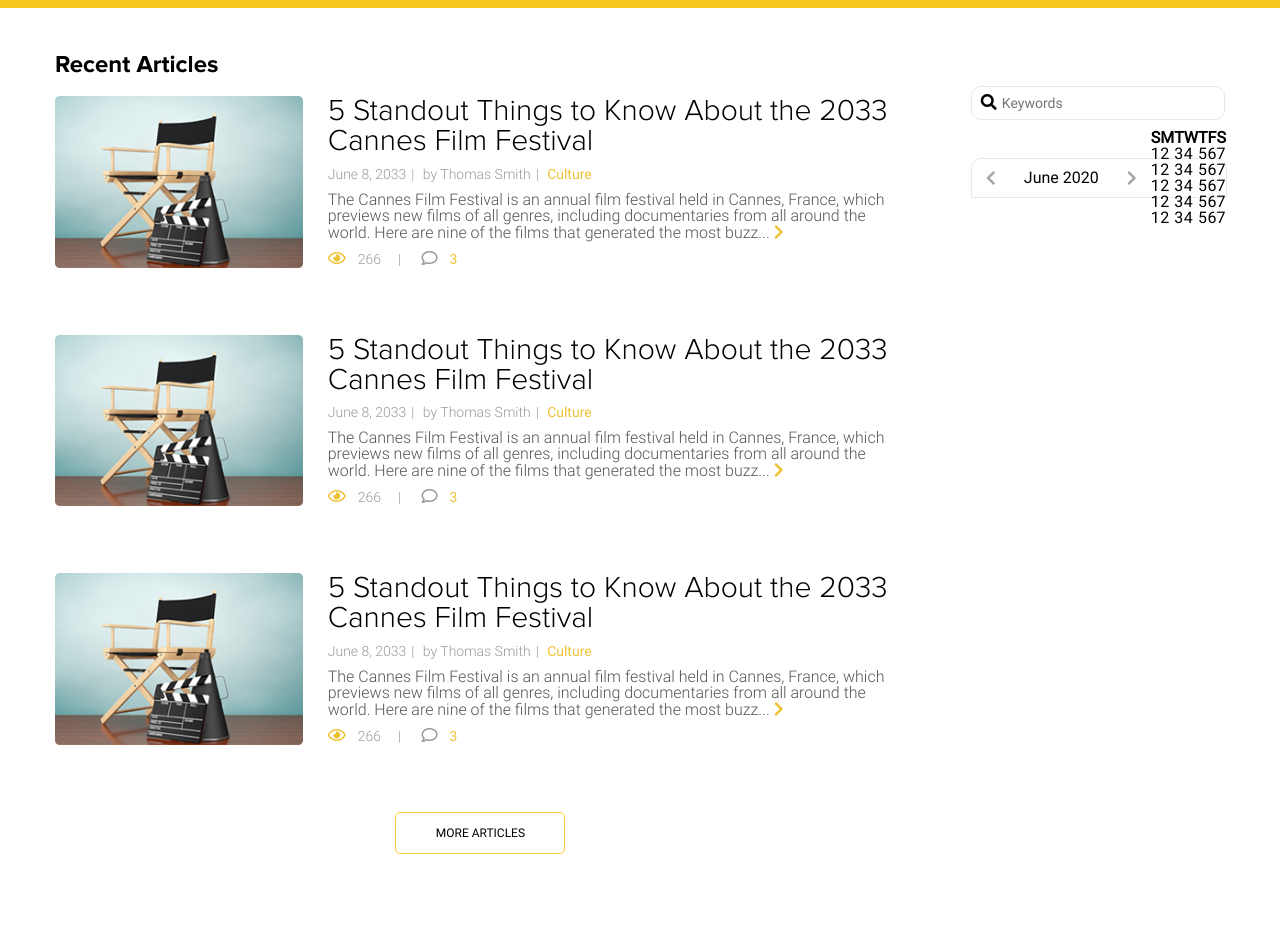
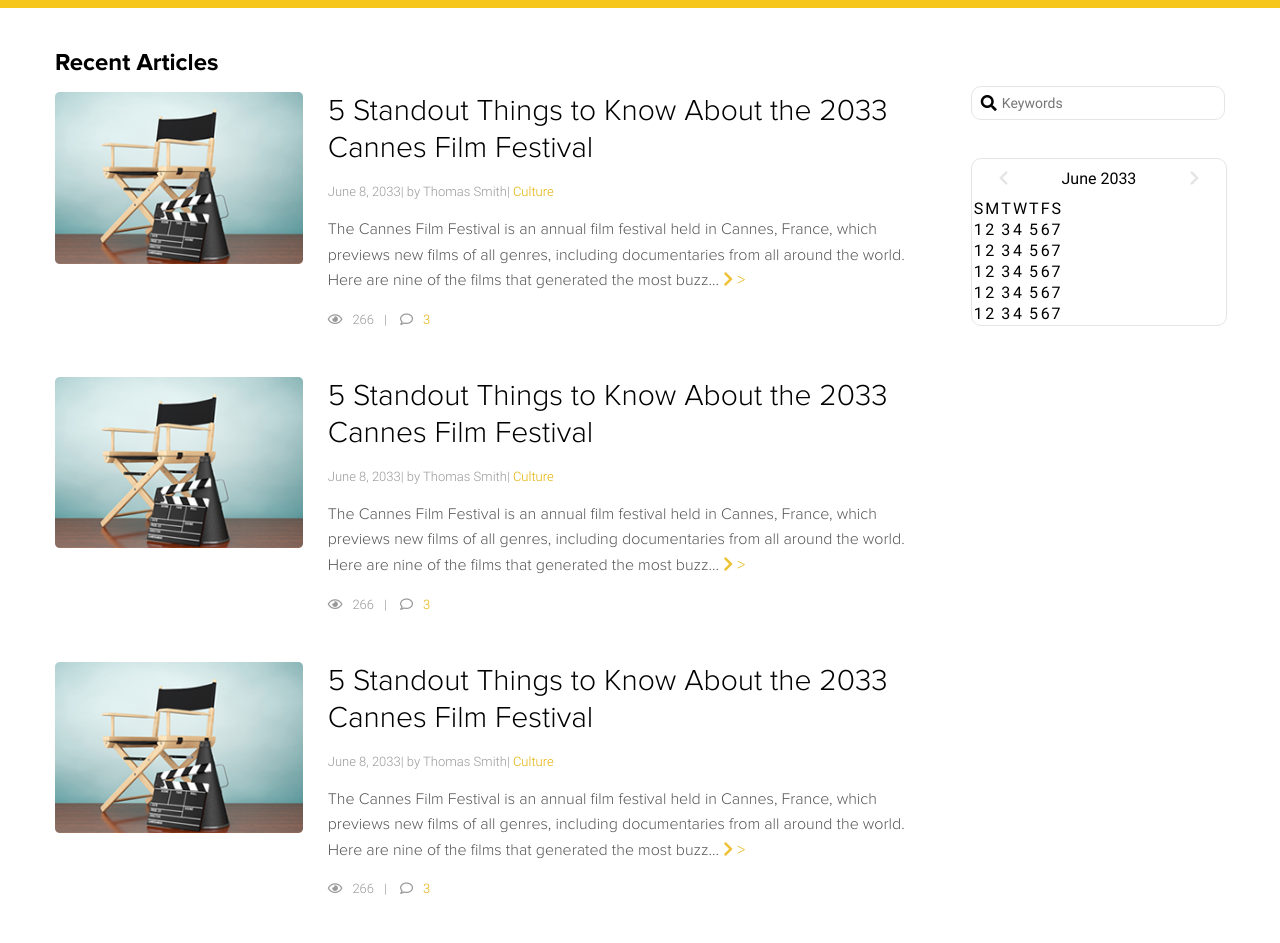
Before and after one commit to lundeen-bryan/gotham, a plain HTML site: page site/index.html in a window 1280 px wide. Shown: the part 59-1002 px from the top of the page. Drawn offline with Linux system fonts and the light colour scheme; files whose address does not match are found by name.

Commit message:
## Fixed bug with Calendar Vertical align
For some reason my code with different measurements
than Vertex did not line up vertically. I replaced
the code in my project with the css/style.css from
the Vertex original files.

```diff
--- a/site/css/style.css
+++ b/site/css/style.css
@@ -1,242 +1,260 @@
-/*
-*  html5resetcss
-*/
-html,body,div,span,object,iframe,h1,h2,h3,h4,h5,h6,p,blockquote,pre,abbr,address,cite,code,del,dfn,em,img,ins,kbd,q,samp,small,strong,sub,sup,var,b,i,dl,dt,dd,ol,ul,li,fieldset,form,label,legend,table,caption,tbody,tfoot,thead,tr,th,td,article,aside,canvas,details,figcaption,figure,footer,header,hgroup,menu,nav,section,summary,time,mark,audio,video{margin:0;padding:0;border:0;outline:0;font-size:100%;vertical-align:baseline;background:transparent}
-body{line-height:1}
-article,aside,details,figcaption,figure,footer,header,hgroup,menu,nav,section{display:block}
-nav ul{list-style:none}
-blockquote,q{quotes:none}
-blockquote:before,blockquote:after,q:before,q:after{content:none}
-a{margin:0;padding:0;font-size:100%;vertical-align:baseline;background:transparent}
-ins{background-color:#ff9;color:#000;text-decoration:none}
-mark{background-color:#ff9;color:#000;font-style:italic;font-weight:bold}
-del{text-decoration:line-through}
-abbr[title],dfn[title]{border-bottom:1px dotted;cursor:help}
-table{border-collapse:collapse;border-spacing:0}
-hr{display:block;height:1px;border:0;border-top:1px solid #ccc;margin:1em 0;padding:0}
-input,select{vertical-align:middle}
-/* close html4 css reset */
-/* BODY */
-@font-face{
+/* ============================= */
+/* CSS Reset =================== */
+/* ============================= */
+html, body, div, span, applet, object, iframe,
+h1, h2, h3, h4, h5, h6, p, blockquote, pre,
+a, abbr, acronym, address, big, cite, code,
+del, dfn, em, img, ins, kbd, q, s, samp,
+small, strike, strong, sub, sup, tt, var,
+b, u, i, center,
+dl, dt, dd, ol, ul, li,
+fieldset, form, label, legend,
+table, caption, tbody, tfoot, thead, tr, th, td,
+article, aside, canvas, details, embed,
+figure, figcaption, footer, header, hgroup,
+menu, nav, output, ruby, section, summary,
+time, mark, audio, video {
+	margin: 0;
+	padding: 0;
+	border: 0;
+	font-size: 100%;
+	font: inherit;
+	vertical-align: baseline;
+}
+/* HTML5 display-role reset for older browsers */
+/* article, aside, details, figcaption, figure,
+footer, header, hgroup, menu, nav, section {
+	display: block;
+}
+body {
+	line-height: 1;
+}
+ol, ul {
+	list-style: none;
+}
+blockquote, q {
+	quotes: none;
+}
+blockquote:before, blockquote:after,
+q:before, q:after {
+	content: '';
+	content: none;
+}
+table {
+	border-spacing: 0;
+} */
+/* ============================= */
+@font-face {
 	font-family: Roboto;
 	src: url('../fonts/Roboto-Regular.woff') format('woff'),
 		 url('../fonts/Roboto-Regular.ttf') format('truetype');
 }
-@font-face{
-    font-family: ProximaNova-Light;
-    src: url('../fonts/ProximaNova-Light.woff') format('woff');
+@font-face {
+	font-family: Roboto;
+	src: url('../fonts/Roboto-Light.woff') format('woff'),
+		 url('../fonts/Roboto-Light.ttf') format('truetype');
 	font-weight: 300;
 }
 @font-face {
-    font-family: ProximaNova-Regular;
+	font-family: Proxima;
+	src: url('../fonts/ProximaNova-Light.woff') format('woff'),
+		 url('../fonts/ProximaNova-Light.ttf') format('truetype');
+	font-weight: 300;
+}
+@font-face {
+	font-family: Proxima;
 	src: url('../fonts/ProximaNova-Regular.woff') format('woff'),
 		 url('../fonts/ProximaNova-Regular.ttf') format('truetype');
 }
 @font-face {
-        font-family: ProximaNova-Bold;
+	font-family: Proxima;
 	src: url('../fonts/ProximaNova-Bold.woff') format('woff'),
 		 url('../fonts/ProximaNova-Bold.ttf') format('truetype');
+	font-weight: bold;
 }
-    @font-face {
-        font-family: Roboto-Light;
-        src: url('../fonts/Roboto-Light.ttf') format('truetype'),
-             url('../fonts/Roboto-Light.woff') format('woff');
-    }
-
-body{
+body {
 	font-size: 16px;
 	font-family: Roboto;
 }
-/* END OF BODY */
-/* HEADER */
-.page-header, .page-footer{
+/* ============================= */
+/* Header ====================== */
+/* ============================= */
+.page-header, .page-footer {
 	height: 67px;
 	width: 100%;
-    background-color: rgb(247, 198, 29);
+	background-color: #f7c61d;
 }
-.wrapper{
+.wrapper {
 	width: 1170px;
 	height: 100%;
 	margin: 0 auto;
 }
-.page-header .wrapper, .page-footer .wrapper{
+.page-header .wrapper, .page-footer .wrapper {
 	display: flex;
 	justify-content: space-around;
 	align-items: center;
 }
-nav ul{
+nav ul {
 	display: flex;
 	justify-content: space-between;
 }
-.page-header nav a{
-    font-family: ProximaNova-Regular;
-    color: black;
+.page-header nav a {
+	font-family: Proxima;
+	color: #000;
 	text-transform: uppercase;
 	text-decoration: none;
-    padding: 0 30px;
+	padding: 0 35px;
 }
-/* MAIN */
-.main>.wrapper{
+/* ============================= */
+/* Main ======================== */
+/* ============================= */
+.main>.wrapper {
 	display: flex;
 }
-main{
+main {
 	width: 77%;
 }
-.right-sidebar{
+.right-sidebar {
 	width: 23%;
 }
-img{
+img {
 	width: 100%;
 }
-/* =============ARTICLES============= */
-h2{
-    font-family: ProximaNova-Bold;
+article {
+	display: flex;
+	margin-bottom: 50px;
+}
+h2 {
+	font-family: Proxima;
+	font-weight: bold;
 	font-size: 24px;
-    /* font-weight: bold; */
-    /* ? no need to bold since the font style is bold */
-    margin: 45px auto 19px auto;
+	margin: 40px 0 15px;
 }
-article{
-    /* set the article beside the picture using flex */
-    display: flex;
-    margin-bottom: 64px;
+article h3 {
+	font-family: Proxima;
+	font-weight: 300;
+	font-size: 30px;
 }
-.article-left{
-    /* the image is 30% of the
-     * total space
-    */
+.article-left {
 	width: 30%;
 }
-/* =============IMAGE============= */
-.article-left img{
-    /* round the edges of the image border */
+.article-left img {
 	border-radius: 3px;
 }
-
-.article-right{
+.article-right {
 	width: 70%;
 	display: flex;
 	flex-direction: column;
 	padding-left: 25px;
 	justify-content: space-between;
 }
-article h3{
-    /* title of the article */
-    font-size: 30px;
-    font-family: ProximaNova-Light;
-    font-weight: 350;
+.article-right .meta {
+	margin: 18px 0;
 }
-
-.meta, .additional{
-    /* light colored text under title */
-    font-size: 14px;
-    font-family: Roboto-Light;
-    font-weight: lighter;
-    color: rgb(153, 153, 153);
-    /* display: inline-block; */
+.article-right .additional {
+	margin-top: 18px;
 }
-
-.meta>span::after, .additional>span::after{
-    /* upright bar separating elements under title */
-    /* same for the views/comments section */
+.meta {
+	font-family: Roboto;
+	font-weight: 300;
+	color: #999;
+	font-size: 13px;
+}
+.meta span::after {
+	display: inline-block;
 	content: "|";
-    display: inline-block;
-    color: rgb(153, 153, 153);
-    padding: 5px 5px;
-    /* margin: auto 12px; */
+	color: #999;
+	font-size: 13px;
 }
-
-.meta>span:last-child::after, .additional>.comments:last-child::after{
-    /* last element under title doesn't have a bar */
+.meta span:last-child::after {
 	display: none;
 }
-
-.views::before{
-    /* same for the views/comments section using unicode for eye*/
+.category {
+	color: #e3b002;
+}
+.description {
+	color: #555;
+	font-size: 16px;
+	font-family: Proxima;
+	font-weight: 300;
+	line-height: 1.6;
+}
+.description::after {
+	content: ">";
+	color: #e3b002;
+}
+.additional {
+	color: #999;
+	font-family: Roboto;
+	font-weight: 300;
+	font-size: 13px;
+}
+.views::after {
+	content: "|";
+	margin: 0 10px;
+}
+.comments {
+	color: #e3b002;
+}
+.views::before, .comments::before {
 	content: '\f06e';
 	font-family: 'Font Awesome 5 Free';
-    font-size: 16px;
-    text-align: justify;
-    color: rgb(238, 194, 52);
-    margin-right: 12px;
+	font-size: 13px;
+	margin-right: 10px;
 }
-.views::after{
-    margin-left: 12px;
+.comments::before {
+	content: '\f075';
+	color: #999;
 }
-
-.comments::before{
-    content: '\f075';
-    font-family: 'Font Awesome 5 Free';
-    font-size: 16px;
-    text-align: justify;
-    color: rgb(153, 153, 153);
-    margin: auto 12px;
-}
-.category, .comments{
-    /* the last element is a different color */
-    font-family: Roboto;
-    color: rgb(238, 194, 52);
-    font-weight: 300;
-}
-
-.description{
-    /* description text summing the body of the article */
-    font-family: Roboto-Light;
-    font-size: 16px;
-    font-weight: 300;
-    color: rgb(85, 85, 85);
-}
-
-/* ==============BUTTON============== */
-.more{
-    display: block;
+.more {
 	width: 170px;
 	height: 42px;
 	background: transparent;
-    color: black;
+	color: #000;
+	font-size: 12px;
 	font-family: Roboto;
-    font-size: 12px;
 	text-transform: uppercase;
-    border: 1px solid #f9cc33; /* rgb(249, 204, 51) */
+	border: 1px solid #e3b002;
 	border-radius: 5px;
+	outline: none;
 	text-align: center;
 	margin: 0 auto;
 	display: block;
 }
-
-/* ==============RIGHT SIDEBAR============== */
-aside.right-sidebar{
+/* ============================= */
+/* Aside ======================= */
+/* ============================= */
+aside.right-sidebar {
 	padding-top: 78px;
 	padding-left: 65px;
 }
-.search-box{
+.search-box {
 	width: 100%;
 	position: relative;
 }
-.search-box label{
+.search-box label {
 	position: absolute;
 	left: 10px;
 	top: 8px;
 	z-index: 100;
 }
-.search-box input{
+.search-box input {
 	width: 100%;
 	border-radius: 10px;
 	padding: 8px 10px 8px 30px;
 	outline: none;
-    border: 1px solid rgb(232, 232, 232);
+	border: 1px solid #e5e5e5;
 	font-family: Roboto;
 	font-size: 14px;
 	box-sizing: border-box;
 }
-
-.calendar-widget{
-    border: 1px solid rgb(232, 232, 232);
+.calendar-widget {
+	border: 1px solid #e5e5e5;
 	width: 100%;
 	border-radius: 10px;
 	margin-top: 38px;
 }
-.calendar-widget, .calendar-top{
+.calendar-widget .calendar-top {
 	display: flex;
 	justify-content: space-around;
 	align-items: center;
@@ -244,43 +262,103 @@
 	width: 100%;
 	border-radius: 10px 10px 0 0;
 }
-
-.calendar-prev, .calendar-next{
-    color: rgb(166, 166, 166);
+.calendar-prev, .calendar-next {
+	color: #e5e5e5;
 }
-
-/* FOOTER */
-.page-footer{
-    margin: 100px 0;
+/* .calendar-widget table {
+	width: calc(100% + 4px);
+	margin-left: -2px;
+	border-radius: 0 0 10px 10px;
 }
-.page-footer>.wrapper>*{
+.calendar-widget table th {
+	height: 26px;
+	background: #e7e7e7;
+	color: #888;
+	text-align: center;
+	vertical-align: middle;
+}
+.calendar-widget table td {
+	height: 33px;
+	text-align: center;
+	vertical-align: middle;
+	border: 1px solid #e5e5e5;
+	color: #e5e5e5;
+}
+.calendar-widget tr:last-child td:first-child {
+	border-radius: 0 0 0 10px;
+}
+.calendar-widget tr:last-child td:last-child {
+	border-radius: 0 0 10px 0;
+}
+.calendar-widget .current-month {
+	color: #4d4d4d;
+}
+.calendar-widget .current-day {
+	background-color: #f7c61d;
+	color: #fff;
+}
+.popular-news article {
+	flex-direction: column;
+	margin-bottom: 20px;
+}
+.popular-news h3 {
+	font-size: 16px;
+	font-family: Roboto;
+	line-height: 1.2;
+	margin-top: 10px;
+}
+.popular-news h2 {
+	font-family: Proxima;
+	font-size: 18px;
+	font-weight: bold;
+	display: flex;
+	white-space: nowrap;
+	align-items: center;
+}
+.popular-news h2::after {
+	content: '.';
+	font-size: 0;
+	display: block;
+	width: 100%;
+	height: 1px;
+	border-top: 1px solid #e5e5e5;
+	margin-left: 20px;
+} */
+/* ============================= */
+/* Footer ====================== */
+/* ============================= */
+.page-footer {
+	margin: 100px 0 0;
+}
+.page-footer>.wrapper>* {
 	width: 33.33%;
 }
-.copy{
-    font-family: ProximaNova-Light;
-    font-weight: 300px;
+.copy {
+	font-family: Proxima;
+	font-weight: 300;
 	font-size: 13px;
-    color: rgb(167, 134, 19);
+	color: #a78613;
 }
-.socials{
+.socials {
 	display: flex;
 	justify-content: flex-end;
 }
-.socials a{
+.socials a {
 	display: block;
-    border-radius: 50%;
-    background-color:white;
 	width: 45px;
 	height: 45px;
-    color: rgb(247, 198, 29);
-    text-align: center;
-    line-height: 44px;
-    font-size: 20px;
+	background: #fff;
+	border-radius: 50%;
+	color: #f7c61d;
+	font-size: 24px;
+	display: flex;
+	justify-content: center;
+	align-items: center;
 	text-decoration: none;
 	margin-left: 10px;
 }
-.footer-nav a{
+.footer-nav a {
 	text-decoration: none;
-    color:black;
+	color: #000;
 	padding: 0 18px;
 }
--- a/site/index.html
+++ b/site/index.html
@@ -111,12 +111,12 @@
             <aside class="right-sidebar">
                 <div class="search-box">
                     <label for="search"><i class="fas fa-search"></i></label>
-                    <input type="text" name="search" id="search" placeholder="Keywords">
+                    <input type="text" id="search" placeholder="Keywords">
                 </div>
                 <div class="calendar-widget">
                     <div class="calendar-top">
                         <div class="calendar-prev"><i class="fas fa-chevron-left"></i></div>
-                        <div class="calendar-month">June 2020</div>
+                        <div class="calendar-month">June 2033</div>
                         <div class="calendar-next"><i class="fas fa-chevron-right"></i></div>
                     </div>
                     <div class="calendar-body">
```
Lines whose indentation alone changed are shown as unchanged.
